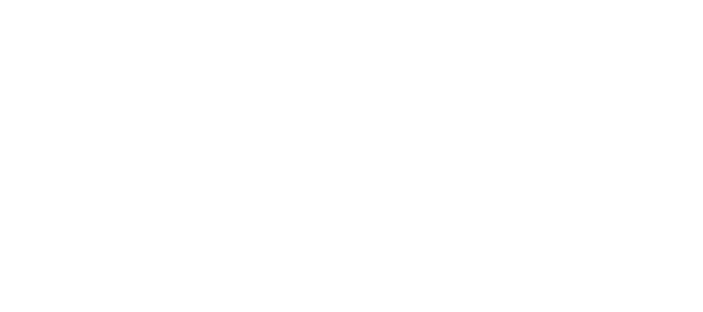
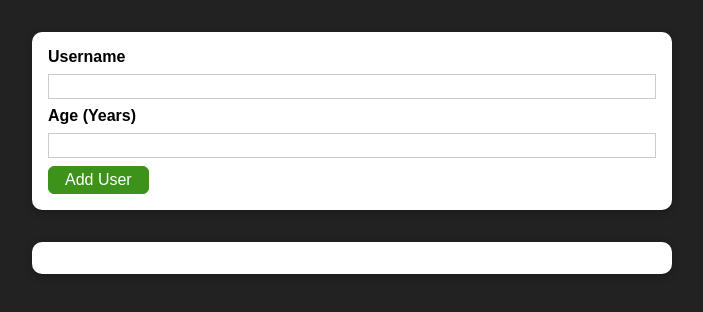
Before and after one commit to utsukushiihime/react-addusers, a React (Create React App) app: page / in a window 1280 px wide. Shown: the top 312 px of the page, without its empty margins (288-991 px from the left). Built offline with nearby package versions, Linux system fonts and the light colour scheme.

Commit message:
alternative wrapper to fragment

```diff
--- a/src/App.js
+++ b/src/App.js
@@ -1,11 +1,24 @@
-import React from 'react';
+import React, {useState} from 'react';
 
+import AddUser from './components/Users/AddUser';
+import UserList from "./components/Users/UsersList";
 
 function App() {
+    const [usersList, setUsersList] = useState([]);
+
+    const addUserHandler = (userName, userAge) => {
+        setUsersList(() => {
+            setUsersList(prevUsersList => {
+                return [...prevUsersList, {name: userName, age: userAge, id: Math.random().toString()}];
+            });
+        });
+    }
+
   return (
-    <div>
-
-    </div>
+    <>
+        <AddUser onAddUser={addUserHandler} />
+        <UserList users={usersList} />
+    </>
   );
 }
 
--- /dev/null
+++ b/src/components/Helpers/Wrapper.js
@@ -0,0 +1,5 @@
+const Wrapper = (props) => {
+    return props.children;
+ }
+
+export default Wrapper;
--- a/src/components/Users/AddUser.js
+++ b/src/components/Users/AddUser.js
@@ -1,43 +1,79 @@
-import React, {useState} from 'react';
+import React, { useState } from 'react';
 
 import Card from '../UI/Card';
 import Button from '../UI/Button';
+import ErrorModal from '../UI/ErrorModal';
+import Wrapper from '../Helpers/Wrapper';
+
 import classes from './AddUser.module.css';
 
 const AddUser = (props) => {
     const [inputUsername, setInputUsername] = useState('');
-    const [inputAge, setInputAge] = useState('');
+    const [enteredAge, setEnteredAge] = useState('');
+    const [error, setError] = useState();
 
     const addUserHandler = (event) => {
         event.preventDefault();
-        if(inputUsername.trim().length === 0 || inputAge.trim().length === 0 ) {
+        if (inputUsername.trim().length === 0 || enteredAge.trim().length === 0) {
+            setError({
+                title: 'Invalid input',
+                message: 'Please enter a valid name and age (cannot be empty).',
+            });
             return;
         }
-        if(+inputAge < 1) {
+        if (+enteredAge < 1) {
+            setError({
+                title: 'Invalid age',
+                message: 'Please enter a valid age greater than 0',
+            });
             return;
         }
-        props.onAddUser(inputUsername, inputAge);
+        props.onAddUser(inputUsername, enteredAge);
         setInputUsername('');
-        setInputAge('');
+        setEnteredAge('');
     };
 
     const usernameChangeHandler = (event) => {
         setInputUsername(event.target.value);
     };
+
     const ageChangeHandler = (event) => {
-        setInputAge(event.target.value);
+        setEnteredAge(event.target.value);
+    };
+
+    const errorHandler = () => {
+        setError(null);
     };
 
     return (
+        <Wrapper>
+            {error && (
+                <ErrorModal
+                    title={error.title}
+                    message={error.message}
+                    onConfirm={errorHandler}
+                />
+            )}
             <Card className={classes.input}>
                 <form onSubmit={addUserHandler}>
                     <label htmlFor="username">Username</label>
-                <input id="username" type="text" value={inputUsername} onChange={usernameChangeHandler} />
+                    <input
+                        id="username"
+                        type="text"
+                        value={inputUsername}
+                        onChange={usernameChangeHandler}
+                    />
                     <label htmlFor="age">Age (Years)</label>
-                <input id="age" type="number" value={inputAge} onChange={ageChangeHandler} />
+                    <input
+                        id="age"
+                        type="number"
+                        value={enteredAge}
+                        onChange={ageChangeHandler}
+                    />
                     <Button type="submit">Add User</Button>
                 </form>
             </Card>
+        </Wrapper>
     );
 };
 
--- a/src/index.css
+++ b/src/index.css
@@ -3,6 +3,7 @@
 }
 
 html {
+  background-color: #222;
   font-family: sans-serif;
 }
 
```
Lines whose indentation alone changed are shown as unchanged.
